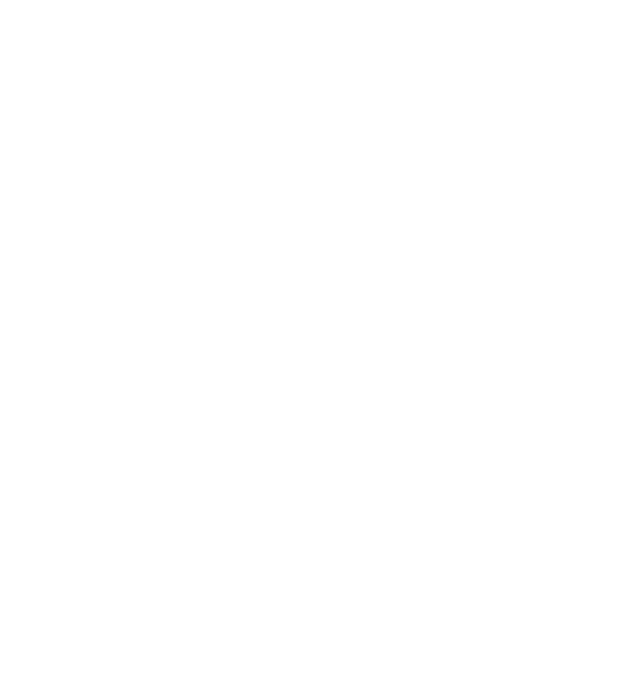
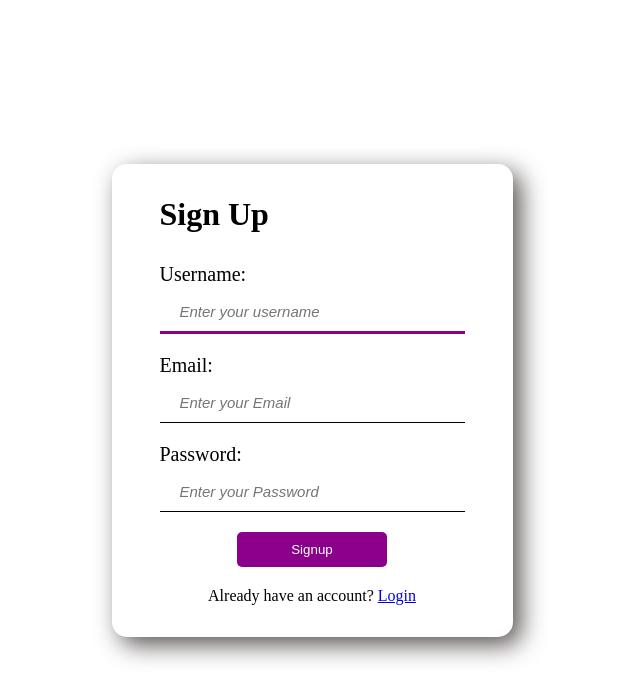
Before and after one commit to viswanathan11/Auth, a React (Create React App) app in the folder frontend/: page /signup in a window 1280 px wide. Before the commit this address had no page. Shown: the top 700 px of the page, without its empty margins (328-968 px from the left). Built offline with nearby package versions, Linux system fonts and the light colour scheme.

Commit message:
Frontend structure and style

```diff
--- a/frontend/src/App.js
+++ b/frontend/src/App.js
@@ -1,16 +1,16 @@
 import React from "react";
-import { Routes, Route } from "react-router-dom";
+import { Routes, Route, Navigate } from "react-router-dom";
 import Signup from "./Component/Signup";
 import Login from "./Component/Login";
+import Home from "./Component/Home";
 import "./App.css";
-import Home from "./Component/Home";
-
 function App() {
   return (
     <div className="App">
       <Routes>
-        <Route path="/" element={<Signup />} />
+        <Route path="/" element={<Navigate to="/login"/>} />
         <Route path="/login" element={<Login/>} />
+        <Route path="/signup" element={<Signup />} />
         <Route path="/home" element={<Home />}></Route>
       </Routes>
     </div>
--- a/frontend/src/Component/signup.js
+++ b/frontend/src/Component/signup.js
@@ -1,9 +1,70 @@
-import React from 'react'
+import React, { useState } from "react";
+import { Link } from "react-router-dom";
+import { ToastContainer } from "react-toastify";
+const Signup = () => {
+  const [signupInfo, setSignUpInfo] = useState({
+    name: "",
+    email: "",
+    password: "",
+  });
 
-const signup = () => {
+  const handleChange = (e) => {
+    const { name, value } = e.target;
+    console.log(`${name} : ${value}`);
+
+    setSignUpInfo((prev) => ({
+      ...prev,
+      [name]: value,
+    }));
+  };
   return (
-    <div>signup</div>
-  )
-}
+    <div className="container">
+      <h1>Sign Up</h1>
+      <form action="">
+        <div>
+          <label htmlFor="username">Username: </label>
+          <input
+            type="text"
+            id="username"
+            name="name"
+            value={signupInfo.name}
+            placeholder="Enter your username"
+            onChange={handleChange}
+            autoFocus
+          ></input>
+        </div>
+        <div>
+          <label htmlFor="Email">Email: </label>
+          <input
+            type="text"
+            id="Email"
+            name="email"
+            value={signupInfo.email}
+            placeholder="Enter your Email"
+            onChange={handleChange}
+          ></input>
+        </div>
+        <div>
+          <label htmlFor="Password">Password: </label>
+          <input
+            type="text"
+            id="Password"
+            name="password"
+            value={signupInfo.password}
+            placeholder="Enter your Password"
+            onChange={handleChange}
+          ></input>
+        </div>
+        <div className="button">
+          <button>Signup</button>
+        </div>
+        <span>
+          Already have an account? <Link to="/login">Login</Link>
+        </span>
+      </form>
+      <ToastContainer />
+    </div>
+  );
+};
 
-export default signup
+export default Signup;
--- a/frontend/src/index.css
+++ b/frontend/src/index.css
@@ -1,13 +1,88 @@
-body {
+* {
+  padding: 0;
   margin: 0;
-  font-family: -apple-system, BlinkMacSystemFont, 'Segoe UI', 'Roboto', 'Oxygen',
-    'Ubuntu', 'Cantarell', 'Fira Sans', 'Droid Sans', 'Helvetica Neue',
-    sans-serif;
-  -webkit-font-smoothing: antialiased;
-  -moz-osx-font-smoothing: grayscale;
+  box-sizing: border-box;
 }
 
-code {
-  font-family: source-code-pro, Menlo, Monaco, Consolas, 'Courier New',
-    monospace;
+body {
+  height: 100vh;
+  width: 100vw;
+  display: flex;
+  justify-content: center;
+  flex-direction: column;
+  align-items: center;
+
 }
+
+label{
+  font-size: 20px;
+}
+
+.container{
+  background-color: #fff;
+  padding:32px 48px;
+  width: 100%;
+  max-width: 500px;
+  display: flex;
+  flex-direction: column;
+  justify-content: space-between;
+  box-shadow: 8px 8px 24px rgb(91, 84, 84);
+  border-radius: 15px;
+}
+
+.container >h1{
+  margin-bottom: 30px;
+}
+.container > form{
+  display: flex;
+  justify-content:space-between;
+  flex-direction: column;
+  gap:20px;
+}
+
+.container div{
+display: flex;
+flex-direction: column;
+gap: 5px;
+}
+
+.container input{
+  padding: 20px;
+  width:100%;
+  border: none;
+  height: 20px;
+  font-size: 20px;
+  outline: none;
+  border-bottom: 1px black solid;
+}
+.container input:focus{
+  border-bottom: 3px solid  rgb(139, 0, 139);
+}
+
+.container input::placeholder{
+  font-size:15px;
+  font-style: italic;
+}
+
+button{
+  text-align: center;
+  padding: 10px;
+  border-radius: 5px;
+  width:150px;
+  transition: background-color 0.2s;
+  background-color: darkmagenta;
+  color:white;
+  border: none;
+}
+button:active{
+  background-color: rgb(199, 3, 199);
+}
+.button{
+  display: flex;
+  justify-content: center;
+  align-items: center;
+}
+
+span{
+  text-align: center;
+}
--- a/frontend/src/index.js
+++ b/frontend/src/index.js
@@ -4,7 +4,7 @@
 import App from './App';
 import reportWebVitals from './reportWebVitals';
 import { BrowserRouter } from 'react-router-dom';
-
+import "react-toastify/ReactToastify.css"
 const root = ReactDOM.createRoot(document.getElementById('root'));
 root.render(
   <React.StrictMode>
```
